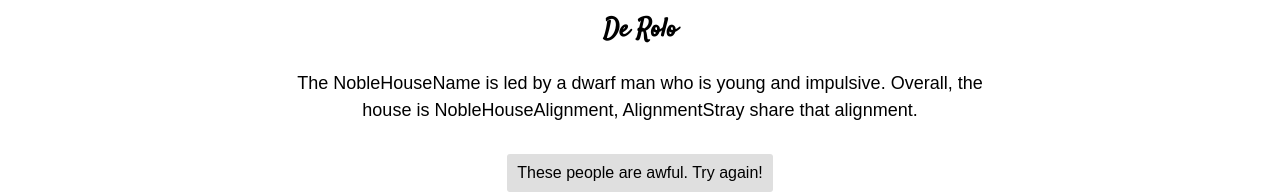
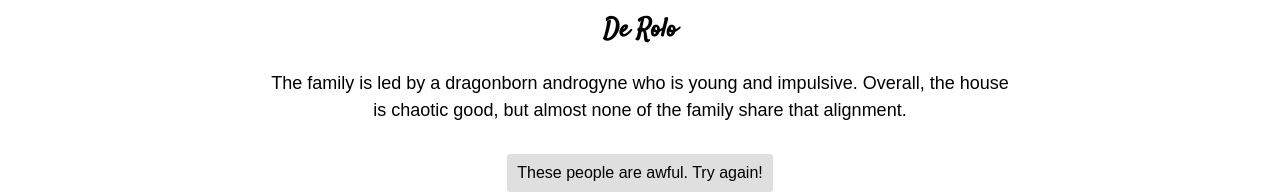
Before and after one commit to andimancuso/ODD-D, a React (Create React App) app: page / in a window 1280 px wide. Shown: the part 310-503 px from the top of the page. Built offline with nearby package versions, Linux system fonts and the light colour scheme.

Commit message:
Adding module

```diff
--- a/src/NobleHouse.js
+++ b/src/NobleHouse.js
@@ -5,8 +5,9 @@ import { GetNobleHouse } from './components/GetNobleHouse';
 export class NobleHouse extends React.Component {
   constructor(props) {
     super(props);
-    this.state = { newHouse: false };
+    this.state = { newHouse: false, name: '' };
     this.toggleState = this.toggleState.bind(this);
+    this.changeName = this.changeName.bind(this);
   };
 
   toggleState() {
@@ -16,16 +17,22 @@ export class NobleHouse extends React.Component {
     })
   };
 
+  changeName(newName) {
+    this.setState({
+      name: newName
+    })
+  };
+
   render() {
     return (
         <div>
           <p>You finally rest your weary feet in the inn of a new town.<br/>
           You overhear patrons talking about one of the local noble families,</p>
             <h2 className="noble-house">
-              <NobleHouseName />
+              <NobleHouseName onChange={this.changeName} />
             </h2>
             <div className="noble-desc">
-              <GetNobleHouse />
+              <GetNobleHouse name={this.state.name} />
             </div>
             <button id="button" onClick={this.toggleState}>
               These people are awful. Try again!
--- a/src/components/GetNobleHouse.js
+++ b/src/components/GetNobleHouse.js
@@ -1,10 +1,13 @@
 import React from 'react';
 import { Liege } from './NobleHouseHead'
+import { HouseAlignment } from './HouseAlignment'
 
 export class GetNobleHouse extends React.Component {
   render() {
+    const nobleHouseName = this.props.name;
+
     return (
-      <div>The NobleHouseName is led by <Liege />. Overall, the house is NobleHouseAlignment, AlignmentStray share that alignment.</div>
+      <div>The {nobleHouseName} family is led by <Liege />. Overall, the house is <HouseAlignment /> share that alignment.</div>
     );
   };
 };
--- /dev/null
+++ b/src/components/HouseAlignment.js
@@ -0,0 +1,16 @@
+import React from 'react';
+
+const alignmentOptions = ['lawful good', 'neutral good', 'chaotic good', 'lawful neutral', 'true neutral', 'chaotic neutral', 'lawful evil', 'neutral evil', 'chaotic evil'];
+
+const strayOptions = ['though few', 'and many', 'and most of the family members', 'but almost none of the family', 'and roughly half of the family members'];
+
+export class HouseAlignment extends React.Component {
+  render() {
+    let alignment = alignmentOptions[Math.floor(Math.random() * alignmentOptions.length)];
+    let alignmentStray = strayOptions[Math.floor(Math.random() * strayOptions.length)];
+
+    return (
+      <span>{alignment}, {alignmentStray}</span>
+    );
+  };
+};
--- a/src/components/NobleHouseName.js
+++ b/src/components/NobleHouseName.js
@@ -1,9 +1,26 @@
 import React from 'react';
 
+const nameOptions = ['De Rolo', 'Vysoren', 'Vord'];
+
 export class NobleHouseName extends React.Component {
+  constructor(props) {
+    super(props);
+
+    this.handleChange = this.handleChange.bind(this);
+  };
+
+  handleChange(e) {
+    const name = e.target.value;
+    this.props.onChange(name);
+  };
+
   render() {
+    let houseName = nameOptions[Math.floor(Math.random() * nameOptions.length)];
+
     return (
-      <div>De Rolo</div>
+      <div value={houseName}>
+      {houseName}
+      </div>
     );
   };
 };
```
